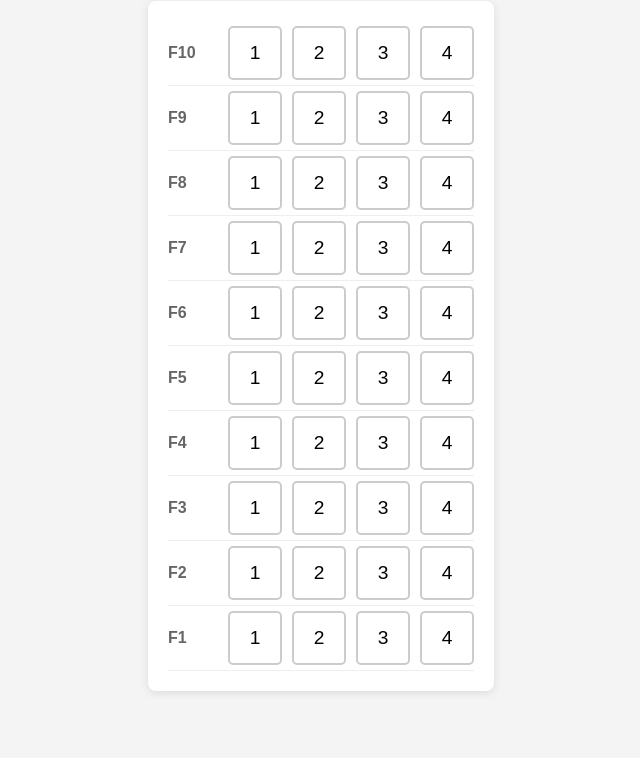
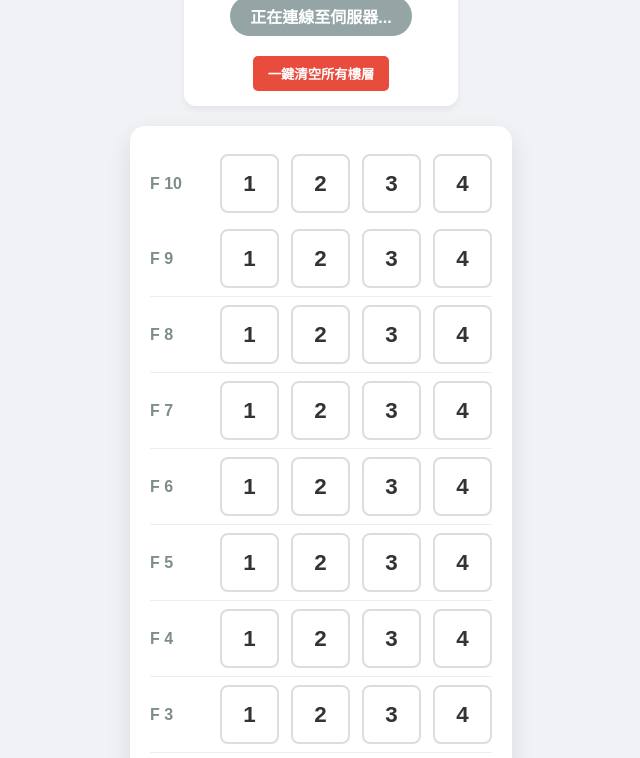
Before and after one commit to qwe638712/rjpq-tool, a website: page index.html in a window 1280 px wide. Shown: the part 116-874 px from the top of the page, without its empty margins (319-959 px from the left). Before the commit the page ends 815 px from the top, so only its background shows below. Drawn offline with nearby package versions, Linux system fonts and the light colour scheme; no server answers.

Commit message:
index.html

```diff
--- a/index.html
+++ b/index.html
@@ -1,72 +1,213 @@
 <!DOCTYPE html>
-<html>
+<html lang="zh-TW">
 <head>
     <meta charset="UTF-8">
-    <title>RJPQ 4人同步工具</title>
+    <meta name="viewport" content="width=device-width, initial-scale=1.0">
+    <title>RJPQ 多人即時同步工具</title>
     <script src="/socket.io/socket.io.js"></script>
     <style>
-        body { font-family: sans-serif; background: #f4f4f4; display: flex; flex-direction: column; align-items: center; }
-        .container { background: white; padding: 20px; border-radius: 8px; box-shadow: 0 2px 10px rgba(0,0,0,0.1); margin-top: 20px; }
-        .row { display: flex; align-items: center; border-bottom: 1px solid #eee; padding: 5px 0; flex-direction: row; }
-        .floor-name { width: 60px; font-weight: bold; color: #666; }
-        .tiles { display: flex; gap: 10px; }
+        :root {
+            --bg-color: #f0f2f5;
+            --card-bg: #ffffff;
+            --text-main: #333;
+            --border-color: #ddd;
+        }
+
+        body {
+            font-family: "Microsoft JhengHei", sans-serif;
+            background-color: var(--bg-color);
+            margin: 0;
+            display: flex;
+            flex-direction: column;
+            align-items: center;
+            padding: 20px;
+            color: var(--text-main);
+        }
+
+        h1 { margin-bottom: 10px; color: #2c3e50; }
+
+        .info-panel {
+            background: var(--card-bg);
+            padding: 15px 25px;
+            border-radius: 12px;
+            box-shadow: 0 4px 6px rgba(0,0,0,0.05);
+            margin-bottom: 20px;
+            text-align: center;
+        }
+
+        #my-status {
+            display: inline-block;
+            padding: 8px 20px;
+            border-radius: 20px;
+            color: white;
+            font-weight: bold;
+            margin-bottom: 10px;
+            transition: 0.3s;
+            background-color: #95a5a6; /* 初始灰色 */
+        }
+
+        .controls { margin-top: 10px; }
+
+        button {
+            padding: 8px 15px;
+            border: none;
+            border-radius: 5px;
+            background: #e74c3c;
+            color: white;
+            cursor: pointer;
+            font-weight: bold;
+        }
+        button:hover { background: #c0392b; }
+
+        /* 棋盤樣式 */
+        .board-container {
+            background: var(--card-bg);
+            padding: 20px;
+            border-radius: 15px;
+            box-shadow: 0 10px 25px rgba(0,0,0,0.1);
+        }
+
+        #board {
+            display: flex;
+            flex-direction: column-reverse; /* 讓第一層在最下面符合遊戲體感 */
+        }
+
+        .floor-row {
+            display: flex;
+            align-items: center;
+            padding: 8px 0;
+            border-bottom: 1px solid #eee;
+        }
+        .floor-row:last-child { border-bottom: none; }
+
+        .floor-label {
+            width: 70px;
+            font-weight: bold;
+            color: #7f8c8d;
+        }
+
+        .tiles { display: flex; gap: 12px; }
+
         .tile {
-            width: 50px; height: 50px; border: 2px solid #ccc; border-radius: 5px;
-            display: flex; align-items: center; justify-content: center;
-            cursor: pointer; font-size: 1.2em; transition: 0.2s;
+            width: 55px;
+            height: 55px;
+            border: 2px solid var(--border-color);
+            border-radius: 8px;
+            display: flex;
+            align-items: center;
+            justify-content: center;
+            font-size: 1.4rem;
+            font-weight: bold;
+            cursor: pointer;
+            transition: all 0.2s ease;
+            background-color: white;
+            user-select: none;
         }
-        .tile:hover { background: #f0f0f0; }
-        .tile.active { background: #2ecc71; color: white; border-color: #27ae60; }
-        #board { display: flex; flex-direction: column-reverse; } /* 讓第一層在下面 */
+
+        .tile:hover {
+            transform: translateY(-2px);
+            box-shadow: 0 4px 8px rgba(0,0,0,0.1);
+        }
     </style>
 </head>
 <body>
-    <h1>RJPQ 同步面板</h1>
-    <div class="container">
-        <div id="board"></div>
+
+    <div class="info-panel">
+        <h1>RJPQ 隊伍面板</h1>
+        <div id="my-status">正在連線至伺服器...</div>
+        <div class="controls">
+            <button onclick="resetBoard()">一鍵清空所有樓層</button>
+        </div>
+    </div>
+
+    <div class="board-container">
+        <div id="board">
+            </div>
     </div>
 
     <script>
         const socket = io();
-        const board = document.getElementById('board');
-        const TOTAL_FLOORS = 10; // 總層數
+        let myColor = '';
+        const TOTAL_FLOORS = 10; // 可以根據需求改為更多層
+        const TILES_PER_FLOOR = 4;
 
-        // 產生 UI
+        // 1. 初始化棋盤 UI
+        const boardEl = document.getElementById('board');
         for (let f = 1; f <= TOTAL_FLOORS; f++) {
             const row = document.createElement('div');
-            row.className = 'row';
+            row.className = 'floor-row';
 
-            const name = document.createElement('div');
-            name.className = 'floor-name';
-            name.innerText = 'F' + f;
-            row.appendChild(name);
+            const label = document.createElement('div');
+            label.className = 'floor-label';
+            label.innerText = `F ${f}`;
+            row.appendChild(label);
 
             const tilesDiv = document.createElement('div');
             tilesDiv.className = 'tiles';
 
-            for (let t = 1; t <= 4; t++) { // 每層 4 個數字
+            for (let t = 1; t <= TILES_PER_FLOOR; t++) {
                 const btn = document.createElement('div');
                 btn.className = 'tile';
-                btn.id = 'f' + f + '-' + t;
+                btn.id = `f${f}-${t}`;
                 btn.innerText = t;
-                btn.onclick = () => socket.emit('click', { floor: f, tile: t });
+
+                // 點擊事件
+                btn.onclick = () => {
+                    socket.emit('click', { floor: f, tile: t, color: myColor });
+                };
+
                 tilesDiv.appendChild(btn);
             }
             row.appendChild(tilesDiv);
-            board.appendChild(row);
+            boardEl.appendChild(row);
         }
 
-        // 監聽伺服器同步訊號
+        // 2. 接收伺服器分配的玩家顏色
+        socket.on('assignColor', (color) => {
+            myColor = color;
+            const statusBox = document.getElementById('my-status');
+            statusBox.style.backgroundColor = color;
+            statusBox.innerText = `你是 ${getColorName(color)} 隊員`;
+        });
+
+        // 3. 監聽同步狀態
         socket.on('sync', (state) => {
-            // 先全部重置顏色
-            document.querySelectorAll('.tile').forEach(el => el.classList.remove('active'));
-            // 根據 state 上色
+            // 先將所有格子恢復原狀
+            document.querySelectorAll('.tile').forEach(el => {
+                el.style.backgroundColor = 'white';
+                el.style.color = '#333';
+                el.style.borderColor = '#ddd';
+            });
+
+            // 根據 state 資料上色
             for (let floor in state) {
-                const tileNum = state[floor];
-                const target = document.getElementById('f' + floor + '-' + tileNum);
-                if (target) target.classList.add('active');
+                const data = state[floor]; // 格式: { tile: 2, color: '#xxxxxx' }
+                const target = document.getElementById(`f${floor}-${data.tile}`);
+                if (target) {
+                    target.style.backgroundColor = data.color;
+                    target.style.borderColor = data.color;
+                    target.style.color = 'white';
+                }
             }
         });
+
+        // 重置功能
+        function resetBoard() {
+            if (confirm('確定要清空目前所有進度嗎？')) {
+                socket.emit('reset');
+            }
+        }
+
+        // 簡單的顏色名稱轉換 (輔助 UI)
+        function getColorName(hex) {
+            const names = {
+                '#e74c3c': '紅色',
+                '#3498db': '藍色',
+                '#f1c40f': '黃色',
+                '#9b59b6': '紫色'
+            };
+            return names[hex] || '未知';
+        }
     </script>
 </body>
 </html>
```
